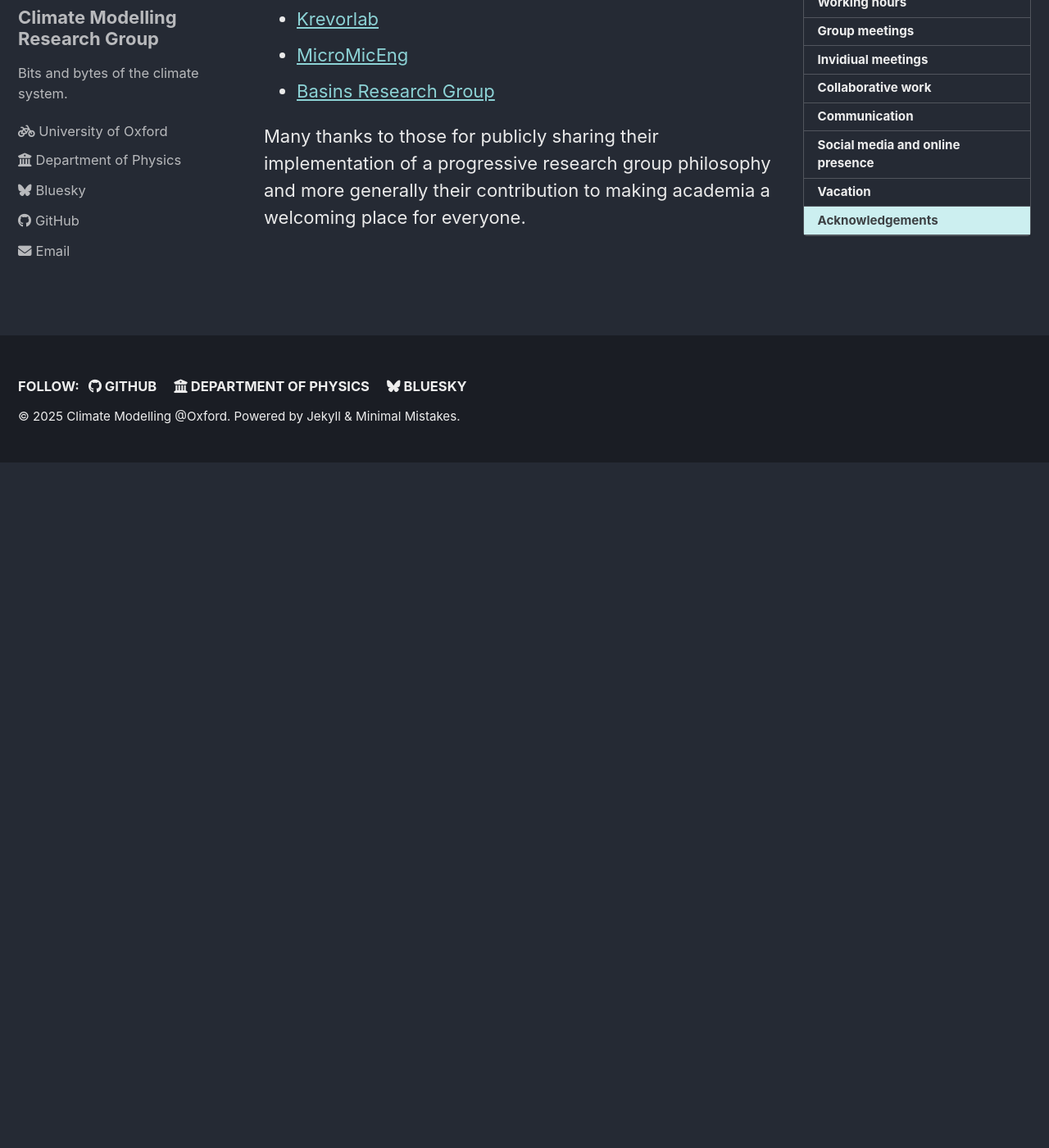
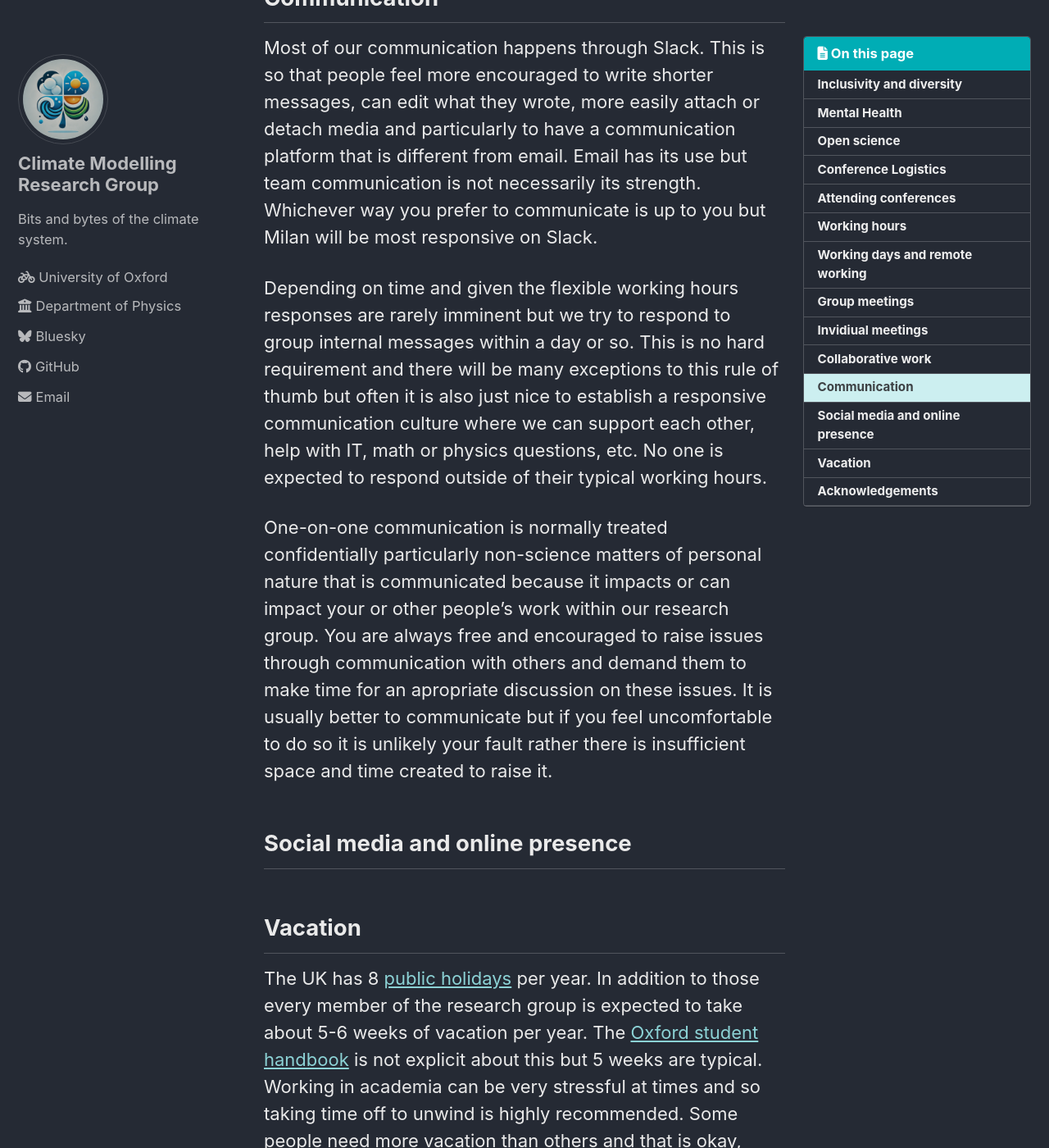
Before and after one commit to climate-modelling/climate-modelling.github.io, a Jekyll site: the page built from _pages/philosophy.md, in a window 1280 px wide and 1400 px high, scrolled down 1886 px. Shown: the whole window at 82% size. Built offline with Jekyll 4.4.1, drawn with Linux system fonts in a browser that asks for light colours; cached includes are drawn as plain includes; before the commit the page ends 2450 px from its top, so only the background shows below that; some of the changed text lies outside the part shown.

Commit message:
Update philosophy.md

```diff
--- a/_pages/philosophy.md
+++ b/_pages/philosophy.md
@@ -6,7 +6,7 @@
 toc_sticky: true
 ---
 
-Intro
+(work in progress, [create a pull request](https://github.com/climate-modelling/climate-modelling.github.io/edit/main/_pages/philosophy.md) to suggest changes)
 
 ## Inclusivity and diversity
 
@@ -20,6 +20,23 @@
 
 ## Working hours
 
+We have flexible working hours. Some people are more productive in the morning,
+others during the day or later in the afternoon, evening or possibly even night.
+That's okay. Core hours for most are 10am-4pm plus minus an hour or so but that
+can also vary throughout the week. If other hours work better for you
+feel free to communicate this so that other group members have an idea when
+you can be reached and when not.
+
+## Working days and remote working
+
+The [Oxford student handbook](https://www.ox.ac.uk/students/academic/student-handbook)
+technically requires students to live within 25km of the Carfax Tower.
+Depending on the direction, one might have a faster commute from London Paddington
+though. The philosophy of this research group is not to restrict people's whereabouts
+but to encourage some in person presence, ideally during the core days Tue, Wed, Thu.
+These days are chosen to better facilitate weekend travels but also to have some
+days with a lower frequency of scheduled meetings.
+
 ## Group meetings
 
 ## Invidiual meetings
@@ -28,9 +45,53 @@
 
 ## Communication
 
+Most of our communication happens through Slack. This is so that people feel
+more encouraged to write shorter messages, can edit what they wrote, more easily
+attach or detach media and particularly to have a communication platform that
+is different from email. Email has its use but team communication is not necessarily
+its strength. Whichever way you prefer to communicate is up to you but Milan
+will be most responsive on Slack.
+
+Depending on time and given the flexible working hours responses are rarely
+imminent but we try to respond to group internal messages within a day or so.
+This is no hard requirement and there will be many exceptions to this rule
+of thumb but often it is also just nice to establish a responsive communication
+culture where we can support each other, help with IT, math or physics questions,
+etc. No one is expected to respond outside of their typical working hours.
+
+One-on-one communication is normally treated confidentially particularly
+non-science matters of personal nature that is communicated because it
+impacts or can impact your or other people's work within our research group.
+You are always free and encouraged to raise issues through communication
+with others and demand them to make time for an apropriate discussion on these
+issues. It is usually better to communicate but if you feel uncomfortable
+to do so it is unlikely your fault rather there is insufficient space and
+time created to raise it.
+
 ## Social media and online presence
 
 ## Vacation
+
+The UK has 8 [public holidays](https://www.gov.uk/bank-holidays) per year.
+In addition to those every member of the research group is expected to
+take about 5-6 weeks of vacation per year.
+The [Oxford student handbook](https://www.ox.ac.uk/students/academic/student-handbook)
+is not explicit about this but 5 weeks are typical. Working in academia
+can be very stressful at times and so taking time off to unwind is highly
+recommended. Some people need more vacation than others and that is okay,
+Milan does not count his days off and so also does not expect others to do so.
+He often combines professional trips to conferences or meetings with personal
+holidays to minimize travel time, costs and emissions and you are free to do
+so as well.
+
+Individual days off generally do not have to be communicated unless conflicting
+with specific meetings (especially those that were difficult to schedule),
+conferences, submission deadlines, or similar. Longer holidays can just be
+informally communicated so that other members of the group are aware
+that no response to communication has to be expected. Plan and communicate those
+ideally a little further ahead but in general no permission is required.
+Milan believes vacation flexibility can massively contribute to
+personal wellbeing in academia by making space for other important things in life.
 
 ## Acknowledgements
 
```
